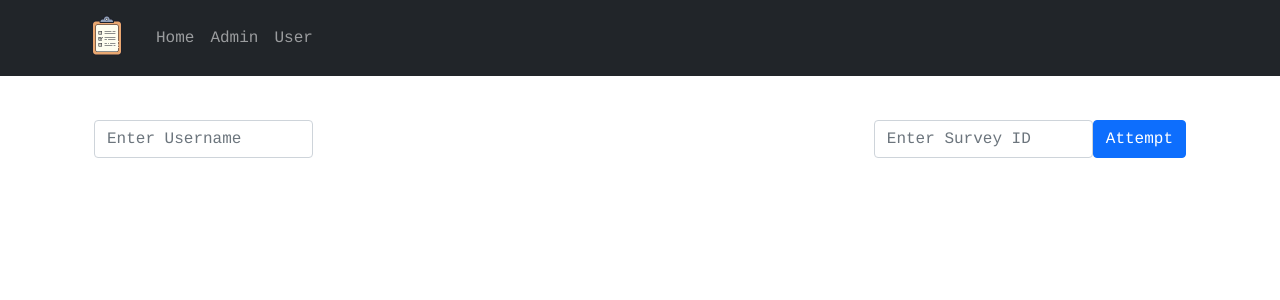
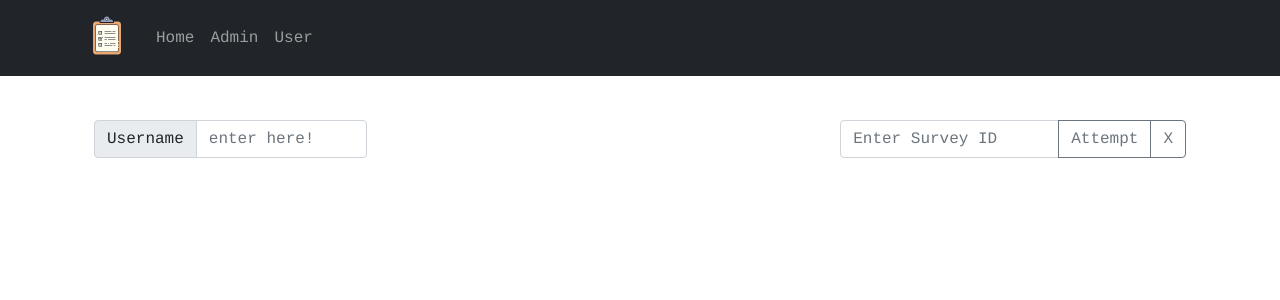
Before and after one commit to jairao31/survey-react-app, a React (Create React App) app in the folder client/: page /user in a window 1280 px wide. Shown: the top 300 px of the page. Built offline with nearby package versions, Linux system fonts and the light colour scheme.

Commit message:
frontend in progress-14

```diff
--- a/client/src/App.css
+++ b/client/src/App.css
@@ -12,6 +12,11 @@ body{
   display: flex;
 }
 
+.u-input{
+  /* display: flex; */
+  width: 25%;
+}
+
 .q-body{
   border-spacing: 5px;
 }
@@ -20,6 +25,8 @@ body{
   justify-content: space-between;
   border:  1px solid grey;
   border-radius: 15px;
+  margin-bottom: 10px;
+  padding: 10px;
 
 }
 
@@ -33,9 +40,12 @@ body{
 }
 
 
-
 .q-sub{
   width: 55%;
+}
+
+.b-survey{
+  float: right;
 }
 
 /* .survey-list{
--- a/client/src/components/Admin/Admin.js
+++ b/client/src/components/Admin/Admin.js
@@ -1,6 +1,6 @@
 import React, { useEffect, useState } from "react";
 import { useNavigate } from "react-router-dom";
-import { Container, Card, Stack, FormControl, Button } from "react-bootstrap";
+import { Container, Card, Stack, FormLabel, Button } from "react-bootstrap";
 import Navigate from "../Navigate";
 
 import Axios from "axios";
@@ -36,7 +36,7 @@ const Admin = () => {
       <Navigate />
       <Stack direction="horizontal" gap={3}>
         <div>
-          <h2>Admin page</h2>
+          <FormLabel>Admin page</FormLabel>
         </div>
         <div className="ms-auto">
           <Button
--- a/client/src/components/Survey/SurveyBuilder.jsx
+++ b/client/src/components/Survey/SurveyBuilder.jsx
@@ -28,10 +28,39 @@ export default function SurveyBuilder() {
   return (
     <Container>
       <Navigate />
-      <Stack direction="horizontal" gap={3}>
+      {/* <Stack direction="horizontal" gap={3}>
         <div>
           <h2>New Survey</h2>
         </div>
+        <div className="ms-auto">
+          <Button onClick={() => listController.add(new Question())}>
+            ✚ Add Question
+          </Button>
+        </div>
+        <div className="vr" />
+        <div>
+          <Button
+            variant="success"
+            onClick={async () => {
+              const result = await listController.create({
+                surveyId: surveyID,
+                name: surveyName,
+                desc: surveyDesc,
+              });
+              if (result) {
+                alert(`Survey ${surveyID} created`);
+                navigate("/admin", { replace: false });
+              } else {
+                alert("survey could not be created");
+              }
+            }}
+          >
+            Create Survey
+          </Button>
+        </div>
+      </Stack> */}
+      <Stack direction="horizontal" gap={3}>
+        <h4>New Survey</h4>
         <div className="ms-auto">
           <Button onClick={() => listController.add(new Question())}>
             ✚ Add Question
--- a/client/src/components/User/User.js
+++ b/client/src/components/User/User.js
@@ -7,6 +7,8 @@ import {
   FormControl,
   Card,
   Form,
+  FormLabel,
+  InputGroup,
 } from "react-bootstrap";
 import Navigate from "../Navigate";
 
@@ -114,26 +116,28 @@ const User = () => {
   // console.log(surveyDetails[0].name);
   // console.log(surveyName, surveyDesc);
 
-  console.log(allQ);
+  // console.log(allQ);
   // console.log(allQC);
 
   return (
     <Container>
       <Navigate />
       <Stack className="newsurvey-h" direction="horizontal">
-        <div>
-          <FormControl
-            placeholder="Enter Username"
-            aria-label="Enter Username"
+        {/* <div className="u-input"> */}
+        <InputGroup className="u-input">
+          <InputGroup.Text id="basic-addon1">Username</InputGroup.Text>
+          <Form.Control
+            placeholder="enter here!"
+            aria-label="Username"
+            aria-describedby="basic-addon1"
             onChange={(e) => {
               setUsername(e.target.value);
             }}
           />
-        </div>
-
+        </InputGroup>
         <div className="ms-auto">
-          <Stack direction="horizontal">
-            <FormControl
+          <InputGroup>
+            <Form.Control
               placeholder="Enter Survey ID"
               aria-label="Enter Survey ID"
               onChange={(e) => {
@@ -142,8 +146,7 @@ const User = () => {
               value={surveyID}
             />
             <Button
-              variant="primary"
-              id="button-addon2"
+              variant="outline-secondary"
               onClick={(e) => {
                 if (!username) {
                   alert("Please enter username!");
@@ -156,7 +159,20 @@ const User = () => {
             >
               Attempt
             </Button>
-          </Stack>
+            <Button
+              variant="outline-secondary"
+              onClick={() => {
+                setSID("");
+                getSurveyID("");
+                setSurveyName("");
+                setSurveyDesc("");
+                setAllQ([]);
+                setAllQC([]);
+              }}
+            >
+              X
+            </Button>
+          </InputGroup>
         </div>
       </Stack>
       <br />
@@ -214,10 +230,55 @@ const User = () => {
               </ol>
             </Stack>
           </div>
-          {/* <Button>Submit</Button> */}
         </Stack>
       </div>
-      {/*{currentQ && (
+      {surveyName && surveyDesc ? (
+        <Button className="b-survey">Submit</Button>
+      ) : (
+        <></>
+      )}
+
+      <br />
+      <br />
+    </Container>
+  );
+};
+
+export default User;
+
+{
+  /* <div className="ms-auto">
+          <Stack direction="horizontal" gap={1}>
+            <FormControl
+              placeholder="Enter Survey ID"
+              aria-label="Enter Survey ID"
+              onChange={(e) => {
+                getSurveyID(e.target.value);
+              }}
+              value={surveyID}
+            />
+            <Button
+              variant="primary"
+              id="button-addon2"
+              onClick={(e) => {
+                if (!username) {
+                  alert("Please enter username!");
+                } else {
+                  e.preventDefault();
+                  setSID(surveyID);
+                  getSurveyID("");
+                }
+              }}
+            >
+              Attempt
+            </Button>
+            <br />
+          </Stack>
+        </div> */
+}
+
+{
+  /*{currentQ && (
         <div>
           <p>{currentQ.question}</p>
           {(currentQ.type === "Likert" || currentQ.type === "Inventory") && (
@@ -258,9 +319,5 @@ const User = () => {
         {qNum !== allQ.length - 1 && (
           <button onClick={() => setQNum((prev) => prev + 1)}>Next</button>
         )}
-      </Stack> */}
-    </Container>
-  );
-};;;;;;;;;;;;;;;;;;;;;;;;;;;;;;;;;;;;;;;;;;;;;;;;;;;;;;;;;;;;;;;;
-
-export default User;
+      </Stack> */
+}
```
